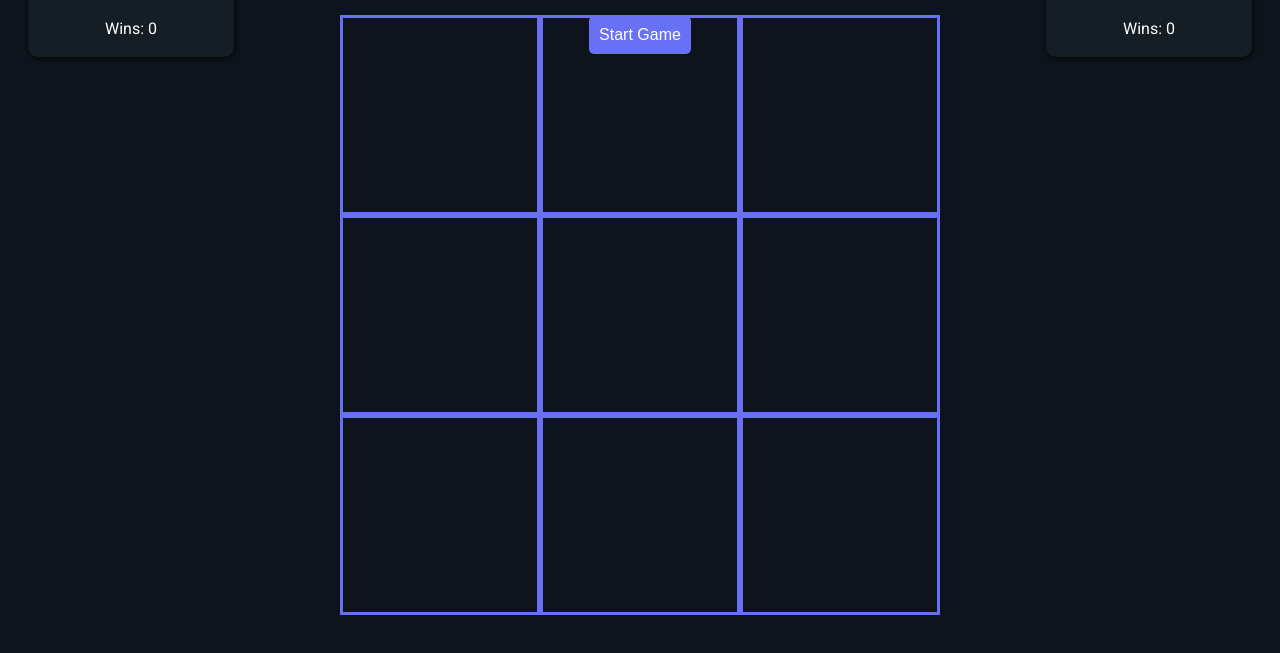
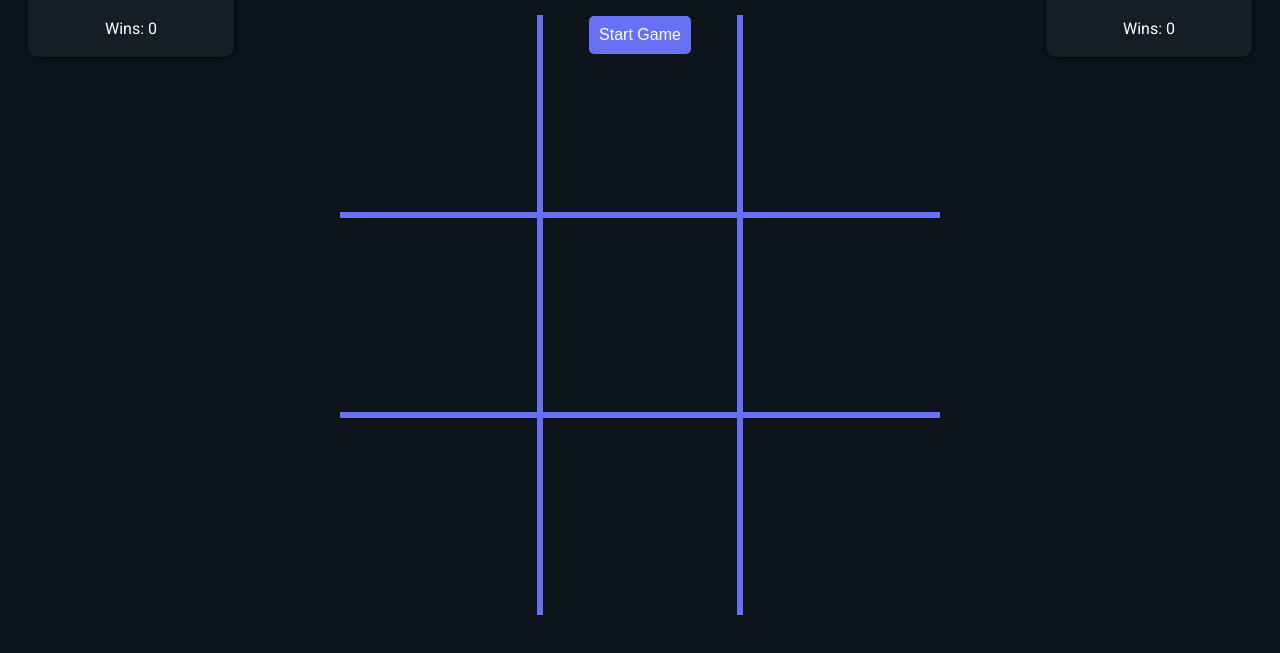
Before and after one commit to alecmgarza/tic-tac-toe, a plain HTML site: page index.html in a window 1280 px wide. Shown: the part 93-746 px from the top of the page. Drawn offline with Linux system fonts and the light colour scheme.

Commit message:
Delete outer borders on gameboard to look more like a tic-tac-toe grid.

```diff
--- a/index.html
+++ b/index.html
@@ -48,15 +48,15 @@
         </div>
     </div>
     <div id="gameboard">
-        <div class="board-squares" id="0"></div>
-        <div class="board-squares" id="1"></div>
-        <div class="board-squares" id="2"></div>
-        <div class="board-squares" id="3"></div>
+        <div class="board-squares top-row left-row" id="0"></div>
+        <div class="board-squares top-row" id="1"></div>
+        <div class="board-squares top-row right-row" id="2"></div>
+        <div class="board-squares left-row" id="3"></div>
         <div class="board-squares" id="4"></div>
-        <div class="board-squares" id="5"></div>
-        <div class="board-squares" id="6"></div>
-        <div class="board-squares" id="7"></div>
-        <div class="board-squares" id="8"></div>
+        <div class="board-squares right-row" id="5"></div>
+        <div class="board-squares bottom-row left-row" id="6"></div>
+        <div class="board-squares bottom-row" id="7"></div>
+        <div class="board-squares bottom-row right-row" id="8"></div>
     </div>
     <script src="scripts.js"></script>
 </body>
--- a/scripts.js
+++ b/scripts.js
@@ -52,8 +52,6 @@ const game = (() => {
         window.location.reload();
     }
 
-
-
     window.onclick = (event) => {
         if (event.target == modal) {
             modal.style.display = "none";
@@ -84,7 +82,6 @@ const game = (() => {
         submit.onclick = () => {
             modal.style.display = 'none';
 
-
             namePlayer1();
             namePlayer2();
             markBoard();
@@ -110,10 +107,6 @@ const game = (() => {
             }
         }
     };
-
-    submit.onclick = () => {
-        modal.style.display = 'none';
-    }
 
     const markBoard = () => {
         for (let i = 0; i < boardSquares.length; i++) {
@@ -194,7 +187,4 @@ game.takeTurns();
 /*
 Bugs:
 - Player can change the mark of a spot on the board to their own.
-
-Need to:
-- Add a tie game parameter.
 */
--- a/styles.css
+++ b/styles.css
@@ -125,3 +125,19 @@ form div {
 #p2-hub-name {
     color: #950101;
 }
+
+.top-row {
+    border-top: none;
+}
+
+.bottom-row {
+    border-bottom: none;
+}
+
+.left-row {
+    border-left: none;
+}
+
+.right-row {
+    border-right: none;
+}
```
